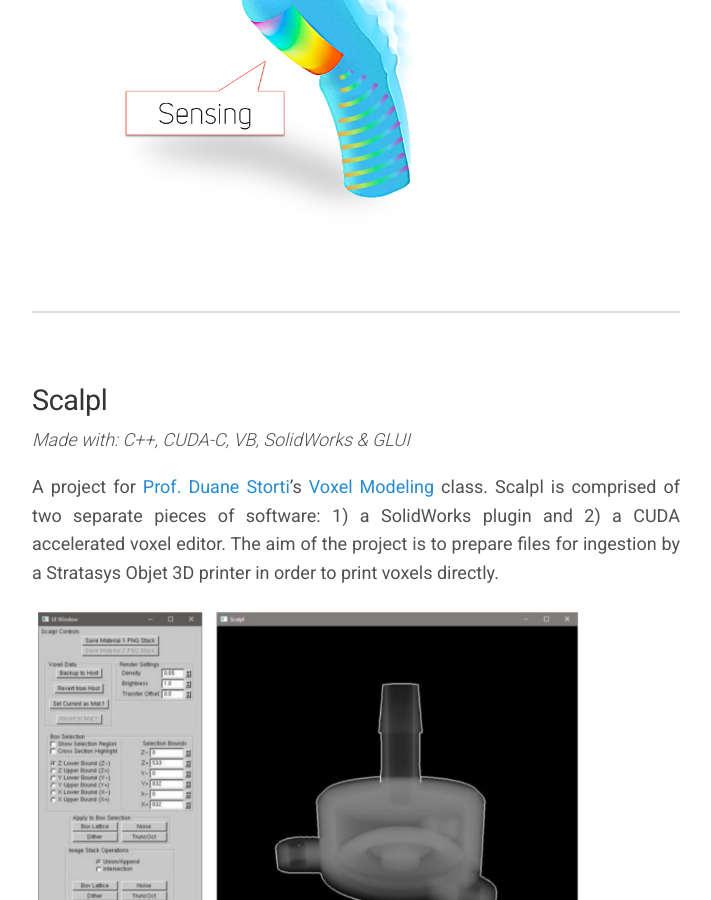
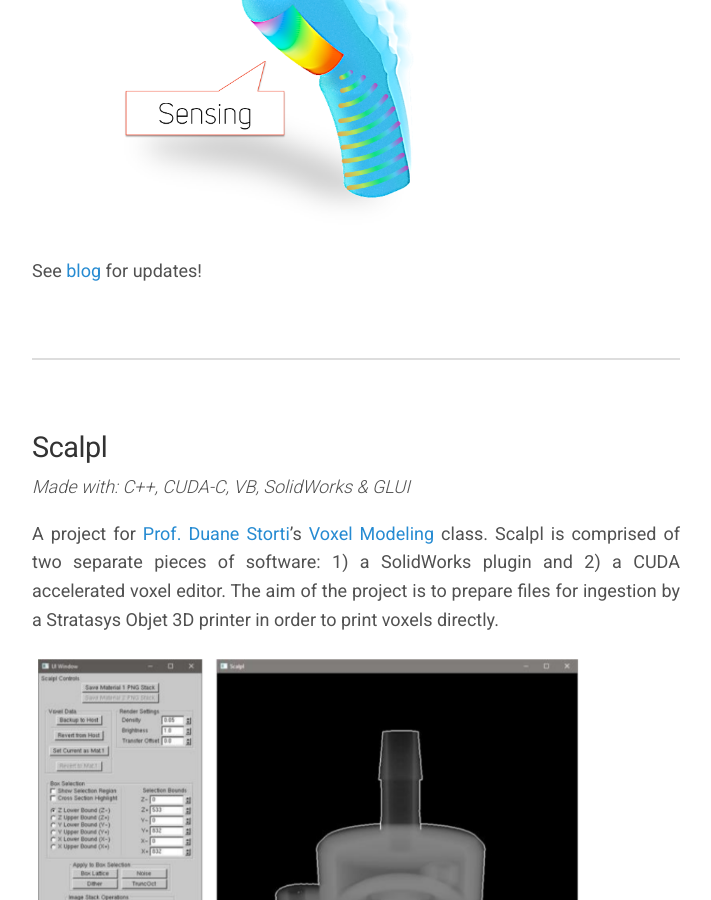
Before and after one commit to prnthp/prnthp.github.io, a Jekyll site: the page built from projects.md, in a window 1280 px wide and 900 px high, scrolled down 1849 px. Shown: the whole window, without its empty margins (284-995 px from the left). Built offline with Jekyll 4.4.1, drawn with Linux system fonts in a browser that asks for light colours.

Commit message:
Added link to blog in pneudraulique

```diff
--- a/projects.md
+++ b/projects.md
@@ -22,6 +22,8 @@
 
 Peudraulique is a blanket term for adventures into the soft-robotics space. We're currently trying to use fluid filled volumes to become both actuators and sensors in the same embodiment.
 ![Soft finger concept](/images/pneudraulique.png)
+
+See [blog](/ramblings) for updates!
 
 <hr>
 
```
